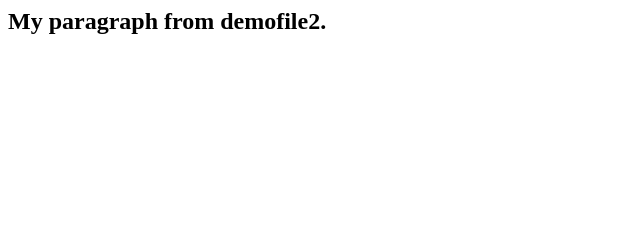
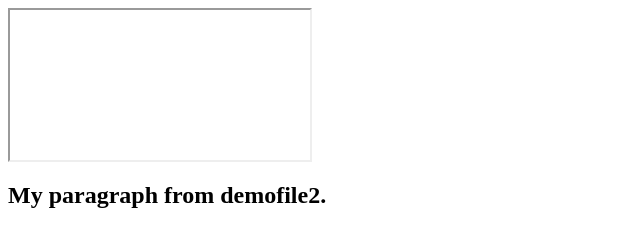
Before and after one commit to timho13/WhatsNearMe, a plain HTML site: page demofile2.html in a window 1280 px wide. Shown: the whole page, without its empty margins (0-640 px from the left). Drawn offline with Linux system fonts and the light colour scheme.

Commit message:
Commit at shutdown

```diff
--- a/demofile2.html
+++ b/demofile2.html
@@ -1,2 +1,4 @@
 <!--Tags below will be between body tags on rendered page-->
+
+<iframe>src="javascript: '<html><body>Hello, <b>world</b>.</body></html>'"></iframe>
 <h2>My paragraph from demofile2.</h2>
```
